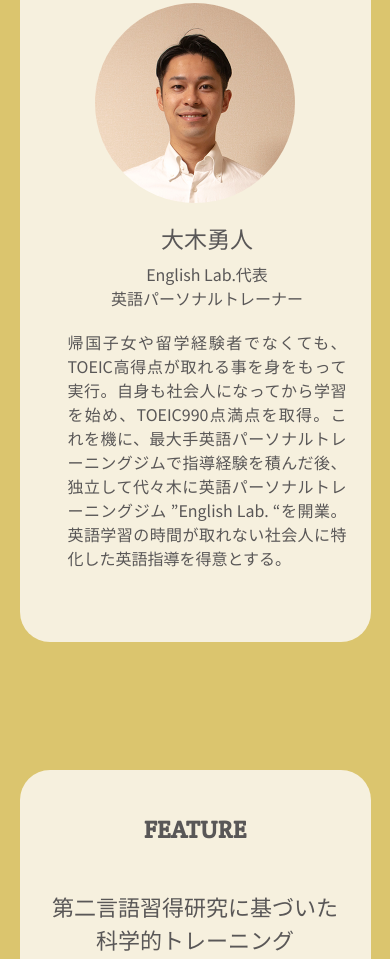
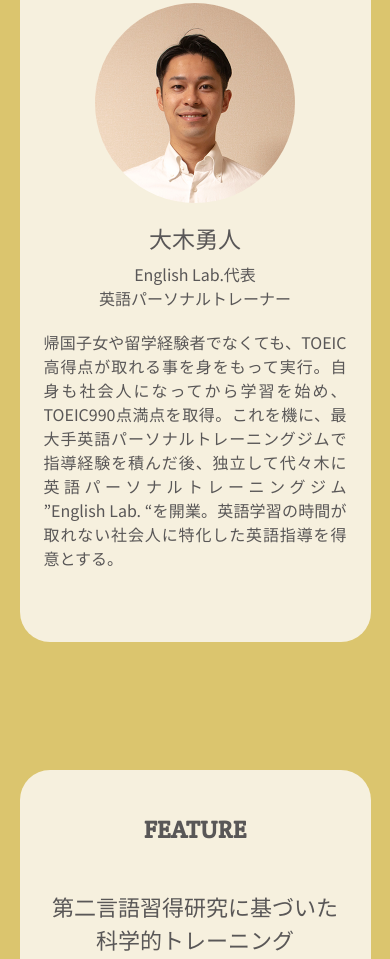
Before and after one commit to office-m/om.github.io, a plain HTML site: page index.html in a window 390 px wide. Shown: the part 849-1808 px from the top of the page. Drawn offline with nearby package versions, Linux system fonts and the light colour scheme.

Commit message:
Update style.css

```diff
--- a/css/style.css
+++ b/css/style.css
@@ -965,9 +965,6 @@ body{
 .media-head-icon:nth-of-type(2)>img{
 	max-width: 80%;
 }
-.media-body{
-	margin-left: 24px;
-}
 .container-c{
 	width: 100%;
 }
```
